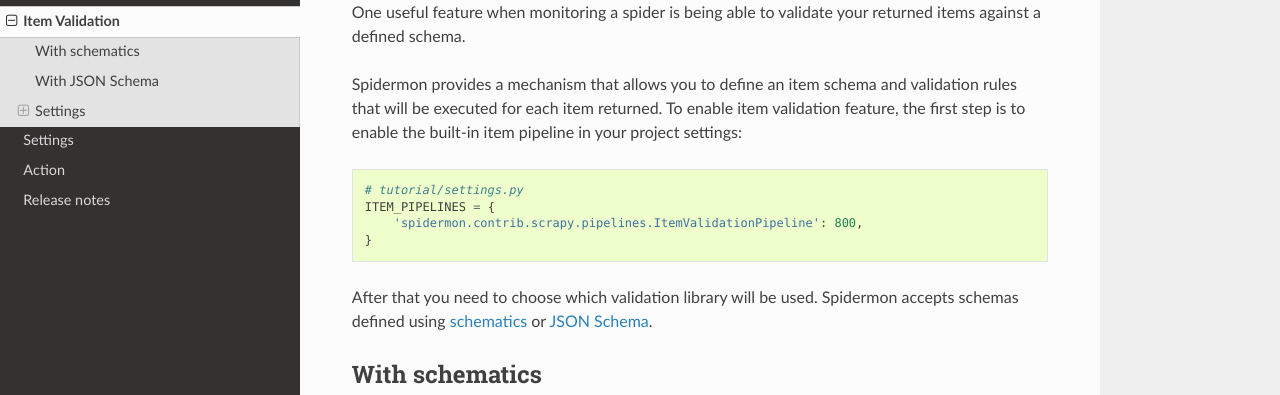
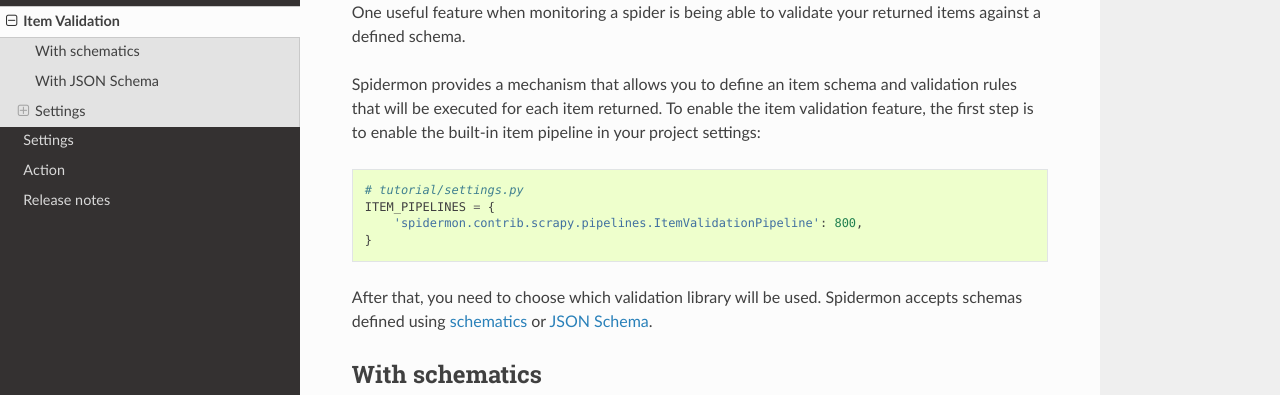
Before and after one commit to scrapinghub/spidermon, a Sphinx documentation site: the page built from docs/source/item-validation.rst, in a window 1280 px wide and 900 px high. Shown: the part 159-554 px from the top of the window. Built offline with Sphinx 7.4.7 and the Read the Docs theme 2.0.0, drawn with Linux system fonts in a browser that asks for light colours; some of the changed text lies outside the part shown.

Commit message:
Proof read existing docs

```diff
--- a/docs/source/item-validation.rst
+++ b/docs/source/item-validation.rst
@@ -7,7 +7,7 @@
 against a defined schema.
 
 Spidermon provides a mechanism that allows you to define an item schema and validation
-rules that will be executed for each item returned. To enable item validation feature,
+rules that will be executed for each item returned. To enable the item validation feature,
 the first step is to enable the built-in item pipeline in your project settings:
 
 .. code-block:: python
@@ -17,7 +17,7 @@
         'spidermon.contrib.scrapy.pipelines.ItemValidationPipeline': 800,
     }
 
-After that you need to choose which validation library will be used. Spidermon
+After that, you need to choose which validation library will be used. Spidermon
 accepts schemas defined using schematics_ or `JSON Schema`_.
 
 With schematics
@@ -131,8 +131,8 @@
 
 Default: ``None``
 
-A `list` containing the `schematics models`_ that contains definition of the items
-that needs to be validated.
+A `list` containing the `schematics models`_ that contain the definition of the items
+that need to be validated.
 
 .. code-block:: python
 
```
Also changed, not shown: other parts of docs/source/item-validation.rst (+2 -2 lines), docs/source/getting-started.rst (+9 -9 lines).
